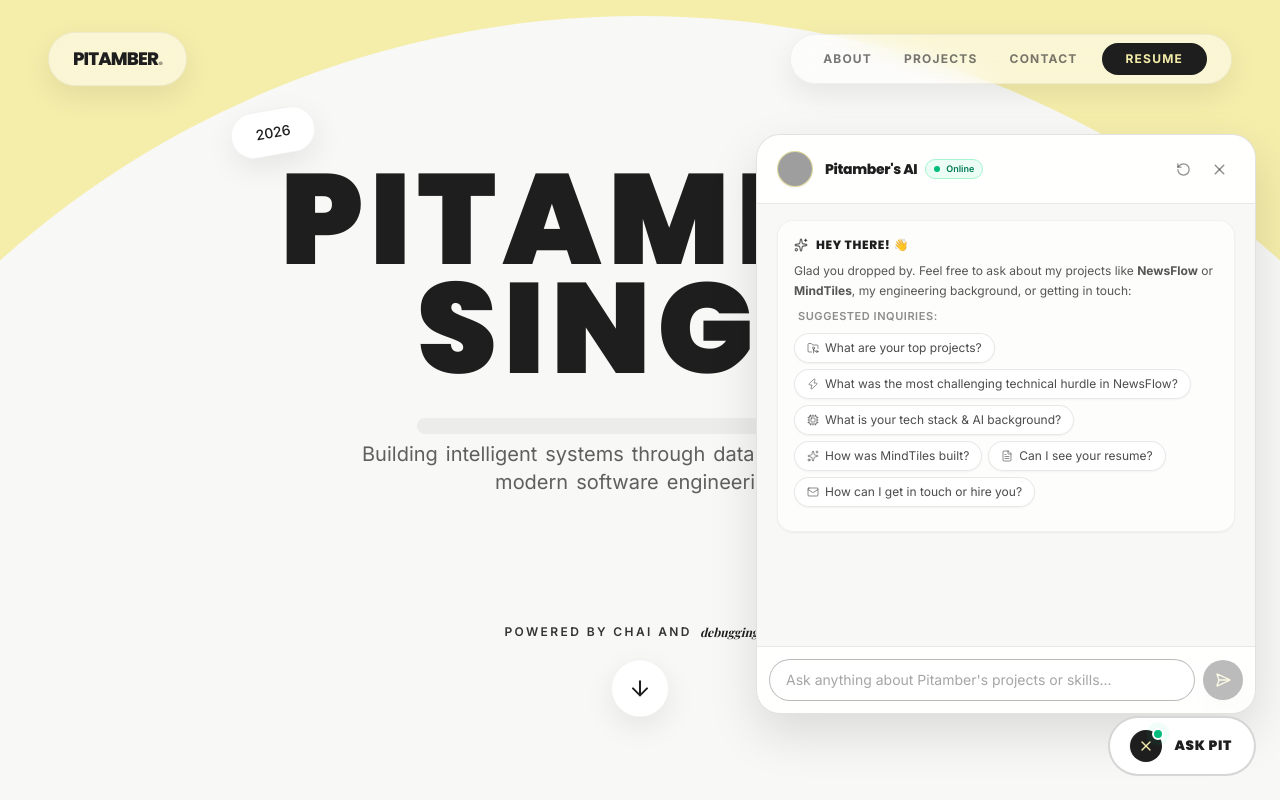
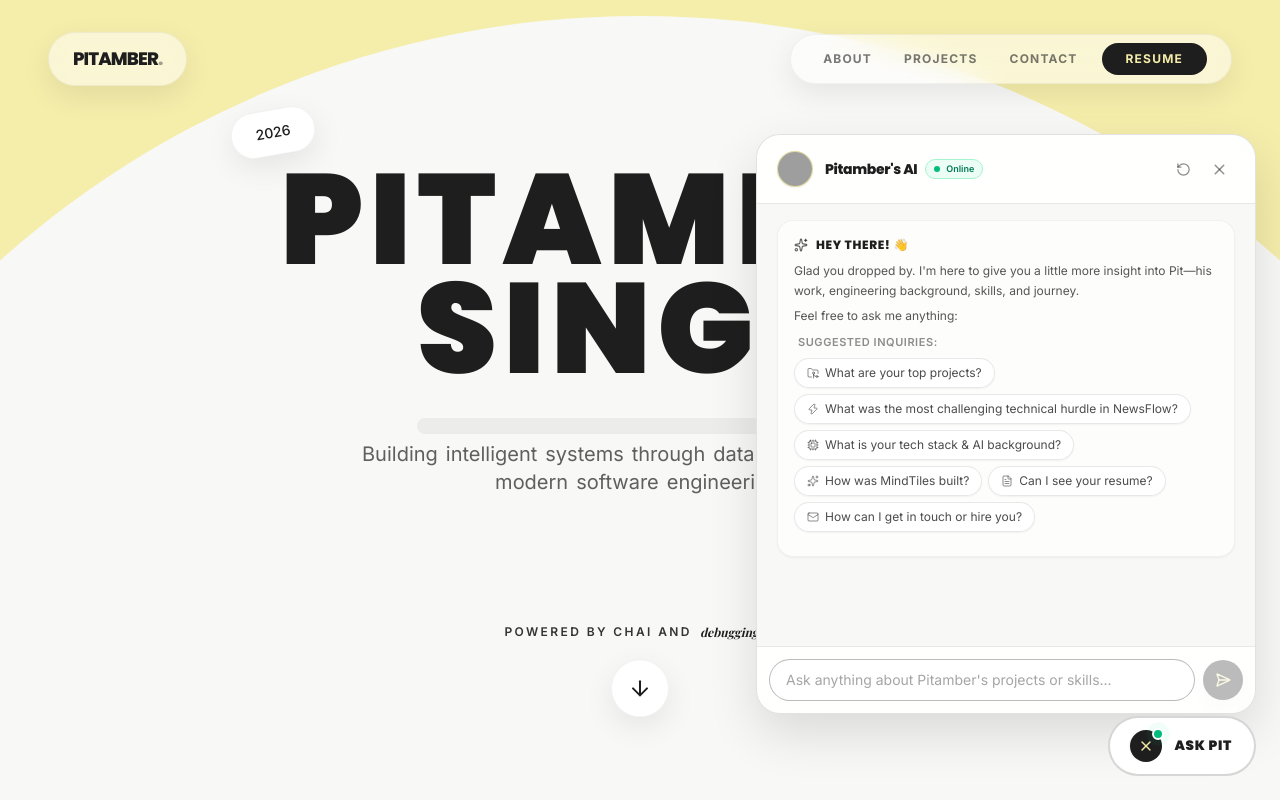
Before and after one commit to thisispit/thisispit.github.io, a Next.js app: page / in a window 1280 px wide. Both pictures are taken after a click on the button "ASK PIT". Shown: the top 800 px of the page. Built offline with nearby package versions, Linux system fonts and the light colour scheme; grey boxes are pictures that could not be loaded; a web font is replaced by a local one.

Commit message:
feat(chat): customize welcome greeting copy

```diff
--- a/src/components/chat/ChatWindow.tsx
+++ b/src/components/chat/ChatWindow.tsx
@@ -132,7 +132,10 @@ export default function ChatWindow({
             <span>Hey there! 👋</span>
           </div>
           <p className="text-xs text-foreground/75 leading-relaxed font-inter">
-            Glad you dropped by. Feel free to ask about my projects like <strong>NewsFlow</strong> or <strong>MindTiles</strong>, my engineering background, or getting in touch:
+            Glad you dropped by. I&apos;m here to give you a little more insight into Pit—his work, engineering background, skills, and journey.
+          </p>
+          <p className="text-xs text-foreground/75 leading-relaxed font-inter mt-1.5">
+            Feel free to ask me anything:
           </p>
 
           <SuggestedPrompts
```
